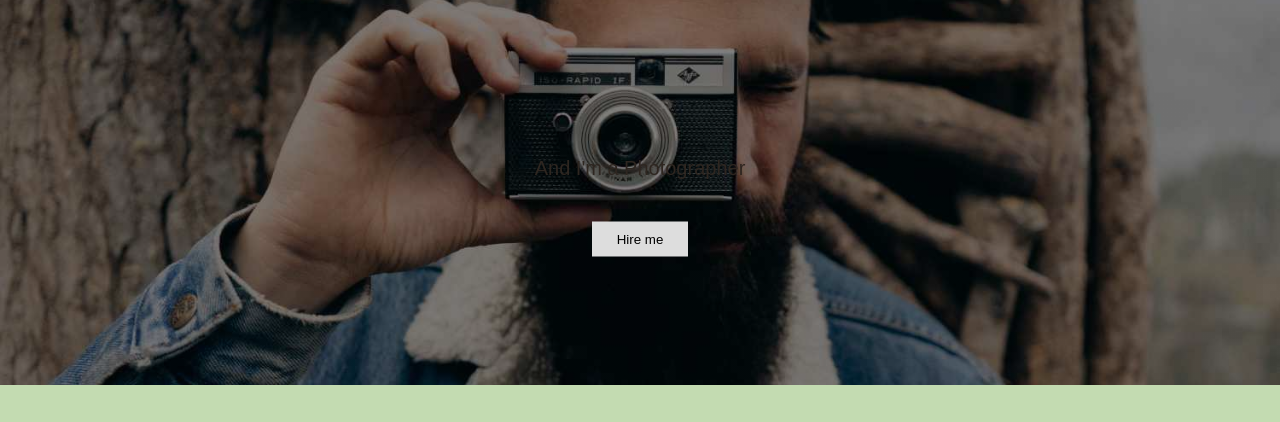
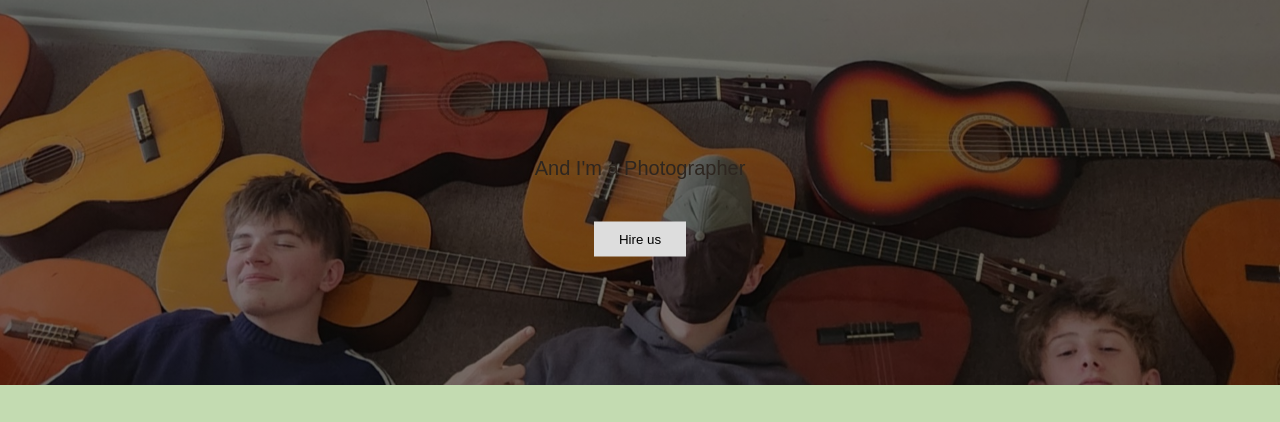
Before and after one commit to linky778/website, a plain HTML site: page index.html in a window 1280 px wide. Shown: the part 226-648 px from the top of the page. Drawn offline with Linux system fonts and the light colour scheme.

Commit message:
photo added

```diff
--- a/index.html
+++ b/index.html
@@ -22,7 +22,7 @@
     <div class="hero-text">
 
       <p>And I'm a Photographer</p>
-      <button>Hire me</button>
+      <button>Hire us</button>
     </div>
   </div>
 
--- a/styles.css
+++ b/styles.css
@@ -93,7 +93,7 @@ body, html {
 }
 
 .hero-image {
-  background-image: linear-gradient(rgba(0, 0, 0, 0.5), rgba(0, 0, 0, 0.5)), url("photographer.jpg");
+  background-image: linear-gradient(rgba(0, 0, 0, 0.5), rgba(0, 0, 0, 0.5)), url("thumbnail_1000008034.jpg");
   height: 50%;
   background-position: center;
   background-repeat: no-repeat;
```
Also changed, not shown: succ1.jpg (deleted), succ2.jpg (deleted), thumbnail_1000008034.jpg (added).
